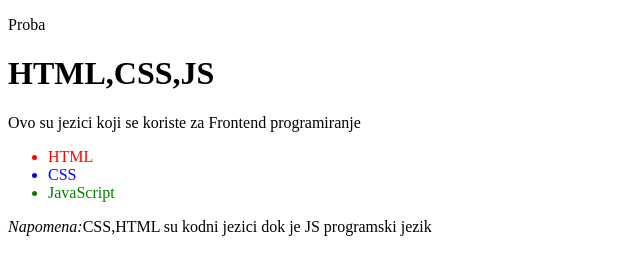
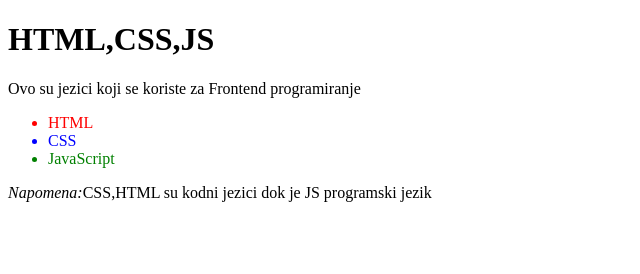
Before and after one commit to bojko994/front-end-development, a plain HTML site: page index.html in a window 1280 px wide. Shown: the whole page, without its empty margins (0-640 px from the left). Drawn offline with Linux system fonts and the light colour scheme.

Commit message:
Paragraph removed

```diff
--- a/index.html
+++ b/index.html
@@ -5,7 +5,7 @@
 	<meta charset="utf-8">
 </head>
 <body>
-	<p>Proba</p>
+
 	<h1>HTML,CSS,JS</h1>
 	<p>Ovo su jezici koji se koriste za Frontend programiranje</p>
 	<ul>
```
